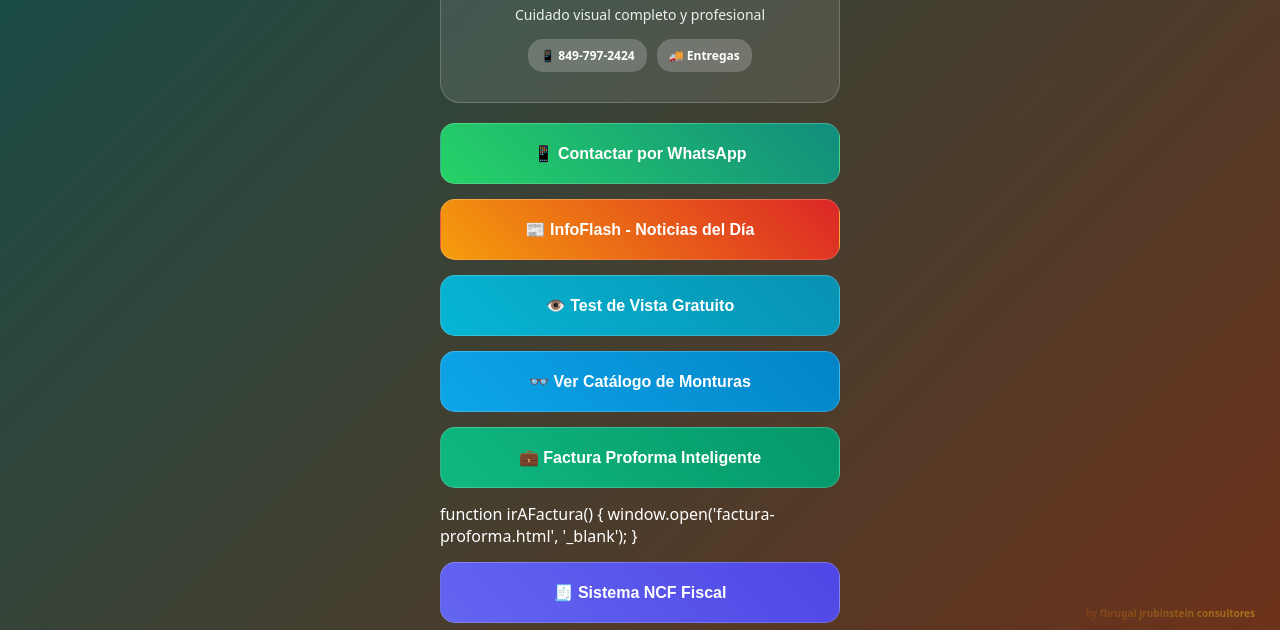
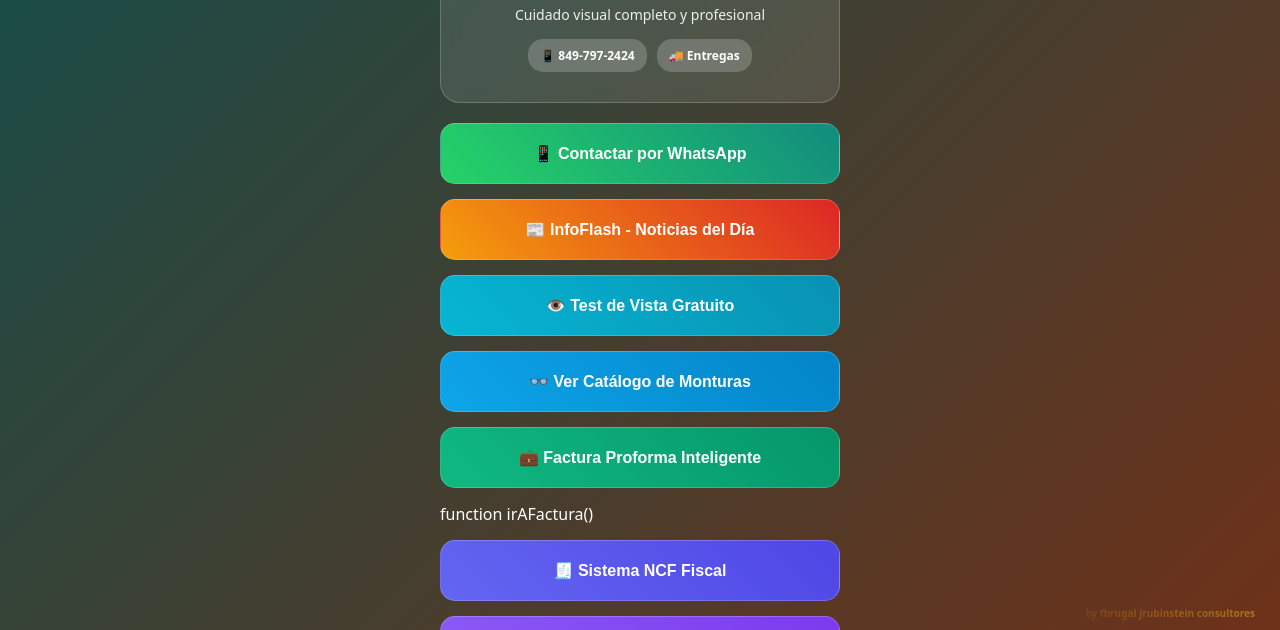
Before and after one commit to optica-2025/nvision-sistema-2025, a website: page index.html in a window 1280 px wide. Shown: the part 170-800 px from the top of the page. Drawn offline with Linux system fonts and the light colour scheme.

Commit message:
Update index.html

```diff
--- a/index.html
+++ b/index.html
@@ -203,9 +203,7 @@
     💼 Factura Proforma Inteligente
 </button>
 
-function irAFactura() {
-    window.open('factura-proforma.html', '_blank');
-}
+function irAFactura()
 
             <button class="main-btn btn-ncf" onclick="irANCF()">
                 🧾 Sistema NCF Fiscal
```
